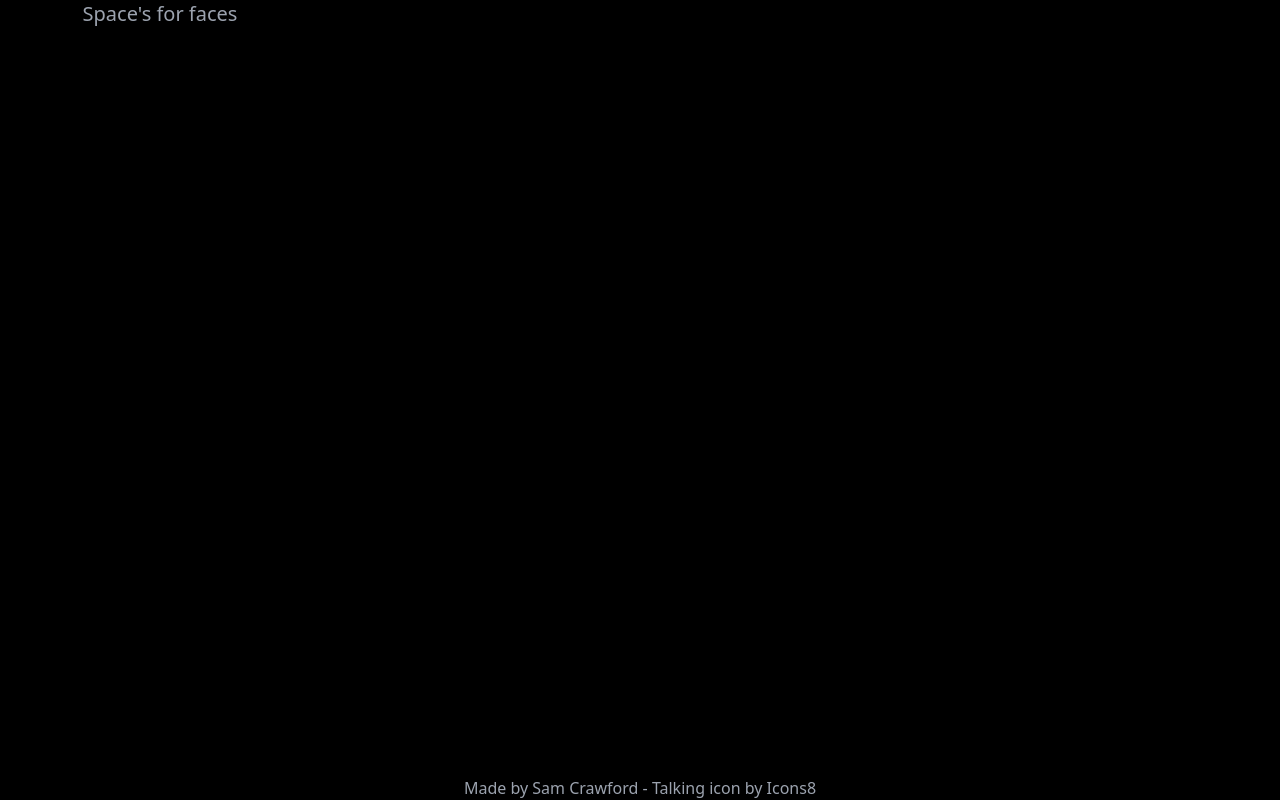
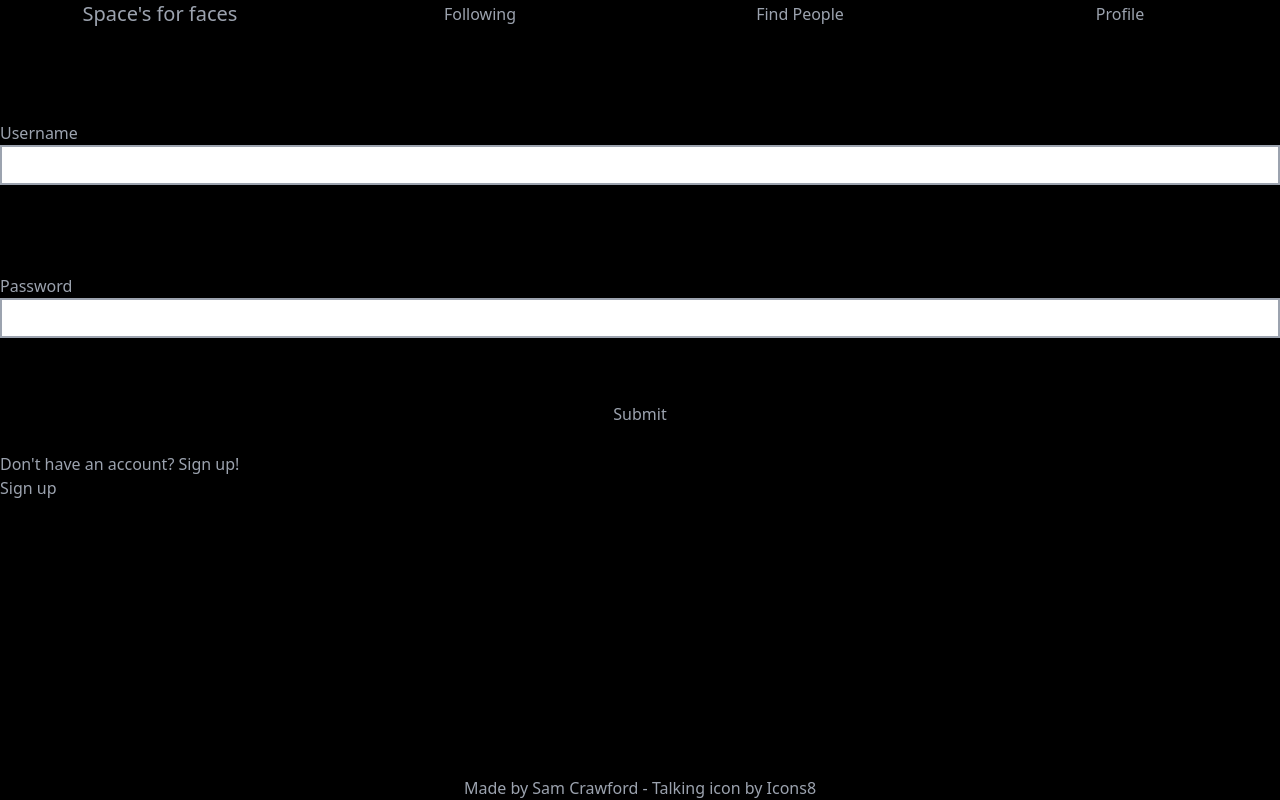
Before and after one commit to mcrawf9394/Social-Media-App, a React (Vite) app in the folder Frontend/: page /login in a window 1280 px wide. Built offline with nearby package versions, Linux system fonts and the light colour scheme.

Commit message:
Added the links to the other parts of the page that are yet to be setup and started making the login page.

```diff
--- a/Frontend/src/components/App.jsx
+++ b/Frontend/src/components/App.jsx
@@ -1,21 +1,54 @@
-import { Link, Routes, Route } from 'react-router-dom'
+import { useNavigate, Routes, Route } from 'react-router-dom'
 import DisplayPost from './DisplayPosts'
+import Login from './profile/Login'
+import UserList from './profile/UserList'
+import Profile from './profile/Profile'
+import Friends from './profile/Friends'
+import ViewProfile from './profile/ViewProfile'
+import SignUp from './profile/Sign-up'
+import SinglePost from './SinglePost'
 function App() {
+  const navigate = useNavigate()
   return <>
     <nav className='grid grid-cols-4 sticky top-0'>
-      <h1 className='text-center text-lg text-gray-400 md:text-xl'>Space's for faces</h1>
-      <Link></Link>
-      <Link></Link>
-      <Link></Link>
+      <button className='text-center text-lg text-gray-400 md:text-xl' onClick={click => {
+        click.preventDefault()
+        navigate('/')
+      }}>Space's for faces</button>
+      <button className='text-gray-400' onClick={(click) => {
+        click.preventDefault()
+        if (localStorage.getItem('name')) {
+          navigate(`/currentuser/${localStorage.getItem('name')}/friends`)
+        } else {
+          navigate('/login')
+        }
+      }}>Following</button>
+      <button className='text-gray-400' onClick={(click) => {
+        click.preventDefault()
+        if (localStorage.getItem('name')) {
+          navigate('/users')
+        } else {
+          navigate('/login')
+        }
+      }}>Find People</button>
+      <button className='text-gray-400' onClick={(click) => {
+        click.preventDefault()
+        if (localStorage.getItem('name')) {
+          navigate(`/currentuser/${localStorage.getItem('name')}`)
+        } else {
+          navigate('/login')
+        }
+      }}>Profile</button>
     </nav>
     <Routes>
-      <Route path='home' element={<DisplayPost />}/>
-      <Route />
-      <Route />
-      <Route />
-      <Route />
-      <Route />
-      <Route />
+      <Route path='/' element={<DisplayPost />}/>
+      <Route path='/login' element={<Login />}/>
+      <Route path='/users' element={<UserList />}/>
+      <Route path='/currentuser/:userId' element={<Profile />}/>
+      <Route path='/currentuser/:userId/friends' element={<Friends />}/>
+      <Route path='/profile/:userId' element={<ViewProfile />}/>
+      <Route path='/signup' element={<SignUp />}/>
+      <Route path='/post/:postId' element={<SinglePost />}/>
     </Routes>
     <footer className='absolute bottom-0 text-gray-400 w-full text-center'>Made by Sam Crawford - <a target="_blank" href="https://icons8.com/icon/122808/people-working-together">Talking</a> icon by <a target="_blank" href="https://icons8.com">Icons8</a></footer>
     </>
--- a/Frontend/src/components/profile/Login.jsx
+++ b/Frontend/src/components/profile/Login.jsx
@@ -1,6 +1,25 @@
+import { Form, useNavigate } from "react-router-dom"
+import { useState } from "react"
 function Login () {
+    const navigate = useNavigate()
+    const [user, setUser] = useState('')
+    const [pass, setPass] = useState('')
     return <>
+        <Form className="grid grid-rows-5 h-96 mt-10">
+            <label className="text-gray-400 self-end" htmlFor="username">Username</label>
+            <input id="username" className="bg-white border-2 border-solid border-gray-400 h-10" type="text" value={user} onChange={setUser} />
+            <label className="text-gray-400 self-end" htmlFor="pass">Password</label>
+            <input id="pass" className="bg-white border-2 border-solid border-gray-400 h-10" type="text" value={pass} onChange={setPass} />
+            <button className="text-gray-400" onClick={click => {
+                click.preventDefault()
 
+            }}>Submit</button>
+        </Form>
+        <h1 className="text-gray-400">Don't have an account? Sign up!</h1>
+        <button className="text-gray-400" onClick={click => {
+            click.preventDefault()
+            navigate('/signup')
+        }}>Sign up</button>
     </>
 }
 export default Login
--- /dev/null
+++ b/Frontend/src/components/profile/UserList.jsx
@@ -0,0 +1,6 @@
+function UserList () {
+    return <>
+
+    </>
+}
+export default UserList
--- a/Frontend/src/main.jsx
+++ b/Frontend/src/main.jsx
@@ -10,6 +10,7 @@ import Profile from './components/profile/Profile.jsx'
 import ViewProfile from './components/profile/ViewProfile.jsx'
 import Friends from './components/profile/Friends.jsx'
 import SinglePost from './components/SinglePost.jsx'
+import UserList from './components/profile/UserList.jsx'
 import './stylesheet/index.css'
 
 const Router = createBrowserRouter([
@@ -18,13 +19,14 @@ const Router = createBrowserRouter([
     element: <App/>,
     errorElement: <ErrorPage />,
     children: [
-      { path: 'home', element: <DisplayPosts /> },
+     // { path: '/', element: <DisplayPosts /> },
       { path: 'signup', element: <SignUp /> },
       { path: 'login', element: <Login /> },
       { path: 'currentuser/:userId', element: <Profile /> },
       { path: 'profile/:userId', element: <ViewProfile /> },
       { path: 'currentuser/:userId/friends', element: <Friends /> },
-      { path: 'post/:postId', element: <SinglePost />}
+      { path: 'post/:postId', element: <SinglePost />},
+      { path: 'users', element: <UserList />}
     ]
   }
 ])
```
